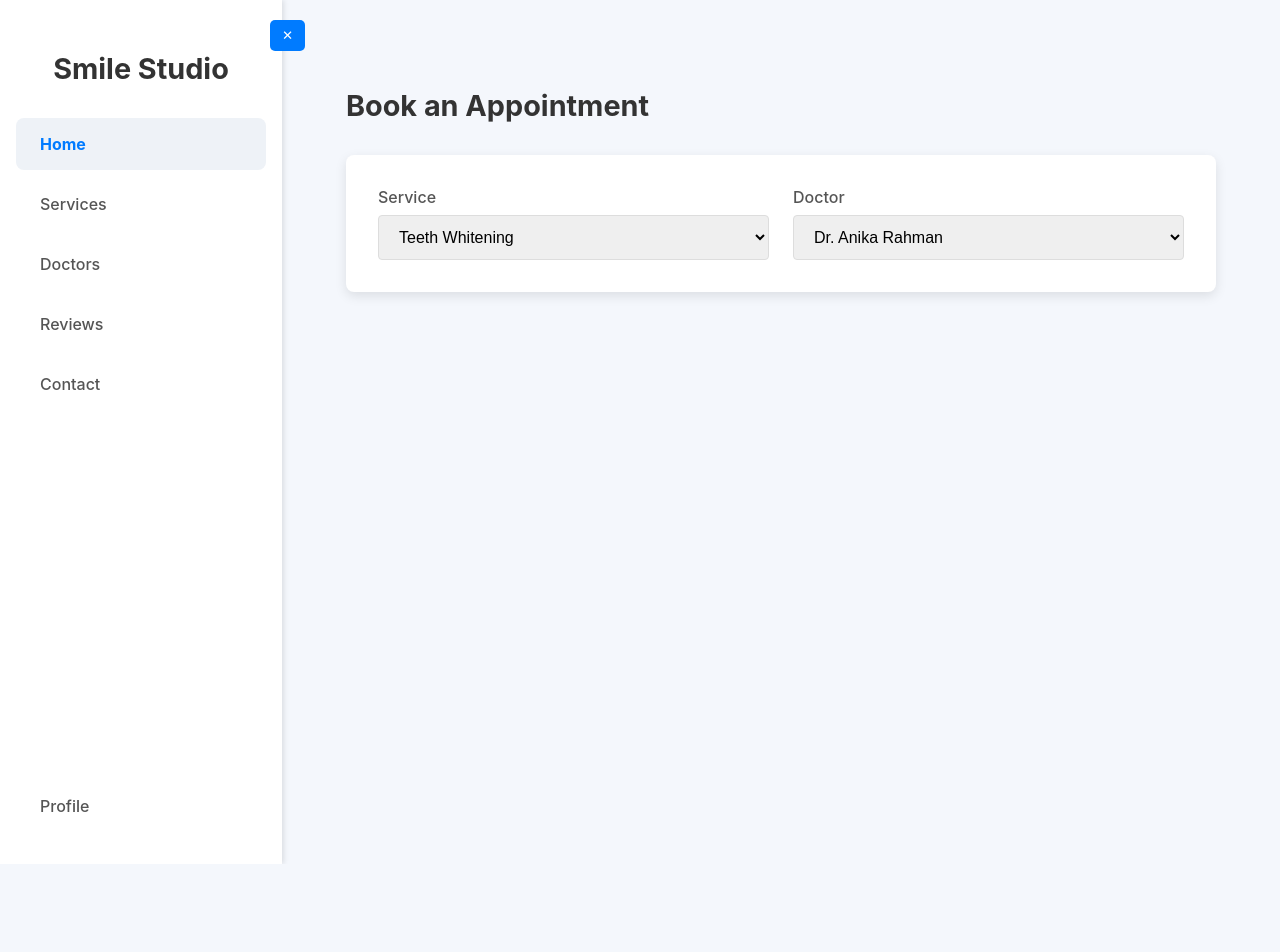
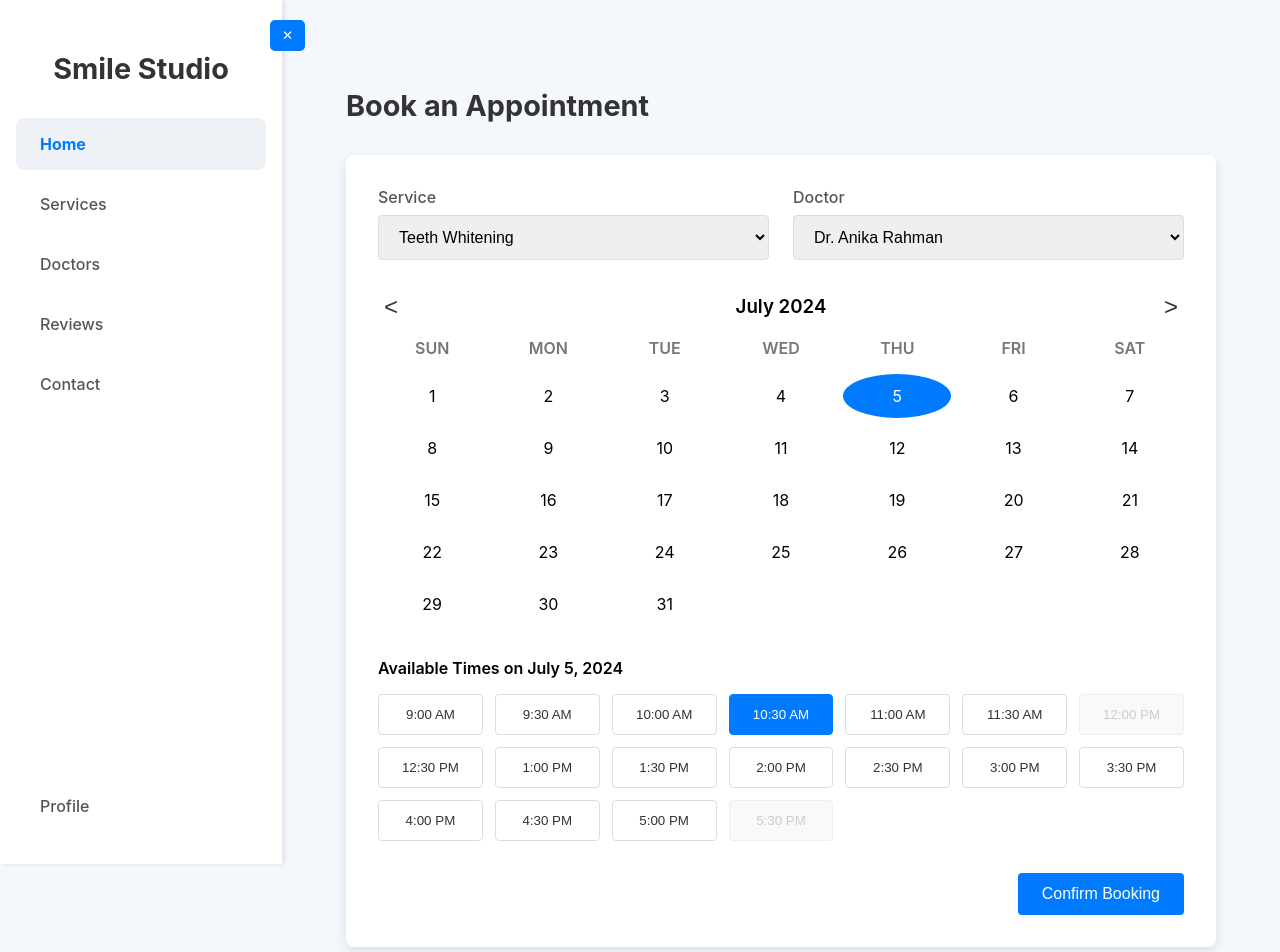
Before and after one commit to mahdiazfar27/lab-assignment, a React (Create React App) app: page / in a window 1280 px wide. Shown: the top 952 px of the page. Before the commit the page ends 864 px from the top, so only its background shows below. Built offline with nearby package versions, Linux system fonts and the light colour scheme.

Commit message:
Added static calendar and time slots to Services page

```diff
--- a/src/pages/Services.css
+++ b/src/pages/Services.css
@@ -19,6 +19,7 @@
 .form-row {
   display: flex;
   gap: 1.5rem;
+  margin-bottom: 2rem;
 }
 
 .form-group {
@@ -40,3 +41,119 @@
   font-size: 1rem;
   width: 100%;
 }
+
+/* Calendar Styles */
+.calendar-container {
+  margin-bottom: 2rem;
+}
+
+.calendar-header {
+  display: flex;
+  justify-content: space-between;
+  align-items: center;
+  margin-bottom: 1rem;
+}
+
+.calendar-header h3 {
+  margin: 0;
+  font-weight: 600;
+}
+
+.calendar-nav {
+  background: none;
+  border: none;
+  font-size: 1.5rem;
+  cursor: pointer;
+  color: #333;
+}
+
+.calendar-grid {
+  display: grid;
+  grid-template-columns: repeat(7, 1fr);
+  gap: 0.5rem;
+  text-align: center;
+}
+
+.calendar-day-name {
+  font-weight: 600;
+  color: #777;
+  padding-bottom: 0.5rem;
+}
+
+.calendar-day {
+  padding: 0.75rem;
+  border-radius: 50%;
+  cursor: pointer;
+}
+
+.calendar-day:hover {
+  background-color: #f0f0f0;
+}
+
+.calendar-day.selected {
+  background-color: #007bff;
+  color: #ffffff;
+}
+
+.calendar-day.disabled {
+  color: #ccc;
+  cursor: not-allowed;
+}
+
+
+/* Available Times Styles */
+.available-times-container h4 {
+  font-weight: 600;
+  margin-bottom: 1rem;
+}
+
+.time-slots-grid {
+    display: grid;
+    grid-template-columns: repeat(auto-fill, minmax(100px, 1fr));
+    gap: 0.75rem;
+}
+
+.time-slot {
+    background-color: #fff;
+    border: 1px solid #ddd;
+    color: #333;
+    padding: 0.75rem;
+    border-radius: 4px;
+    cursor: pointer;
+    text-align: center;
+    transition: background-color 0.2s, color 0.2s;
+}
+
+.time-slot:hover {
+    background-color: #f0f0f0;
+}
+
+.time-slot.selected {
+    background-color: #007bff;
+    color: #fff;
+    border-color: #007bff;
+}
+
+.time-slot.disabled {
+    background-color: #f9f9f9;
+    color: #ccc;
+    cursor: not-allowed;
+    border-color: #eee;
+}
+
+/* Confirm Booking Styles */
+.confirm-booking-container {
+    margin-top: 2rem;
+    text-align: right;
+}
+
+.confirm-booking-btn {
+    background-color: #007bff;
+    color: #fff;
+    border: none;
+    padding: 0.75rem 1.5rem;
+    border-radius: 4px;
+    font-size: 1rem;
+    font-weight: 500;
+    cursor: pointer;
+}
--- a/src/pages/Services.js
+++ b/src/pages/Services.js
@@ -23,6 +23,46 @@ const Services = () => {
             </select>
           </div>
         </div>
+
+        {/* New Calendar Section */}
+        <div className="calendar-container">
+          <div className="calendar-header">
+            <button className="calendar-nav">&lt;</button>
+            <h3>July 2024</h3>
+            <button className="calendar-nav">&gt;</button>
+          </div>
+          <div className="calendar-grid">
+            {['SUN', 'MON', 'TUE', 'WED', 'THU', 'FRI', 'SAT'].map(day => (
+              <div key={day} className="calendar-day-name">{day}</div>
+            ))}
+            {/* Generating static dates for display */}
+            {[...Array(31).keys()].map(i => {
+              const day = i + 1;
+              let classNames = "calendar-day";
+              if (day === 5) classNames += " selected";
+              if (day < 1 || day > 31) classNames += " disabled";
+              return <div key={i} className={classNames}>{day}</div>
+            })}
+          </div>
+        </div>
+
+        {/* New Available Times Section */}
+        <div className="available-times-container">
+            <h4>Available Times on July 5, 2024</h4>
+            <div className="time-slots-grid">
+                {['9:00 AM', '9:30 AM', '10:00 AM', '10:30 AM', '11:00 AM', '11:30 AM', '12:00 PM', '12:30 PM', '1:00 PM', '1:30 PM', '2:00 PM', '2:30 PM', '3:00 PM', '3:30 PM', '4:00 PM', '4:30 PM', '5:00 PM', '5:30 PM'].map((time, index) => (
+                    <button key={index} className={`time-slot ${time === '10:30 AM' ? 'selected' : ''} ${time === '12:00 PM' || time === '5:30 PM' ? 'disabled' : ''}`}>
+                        {time}
+                    </button>
+                ))}
+            </div>
+        </div>
+
+        {/* New Confirm Button */}
+        <div className="confirm-booking-container">
+          <button className="confirm-booking-btn">Confirm Booking</button>
+        </div>
+
       </div>
     </div>
   );
```
